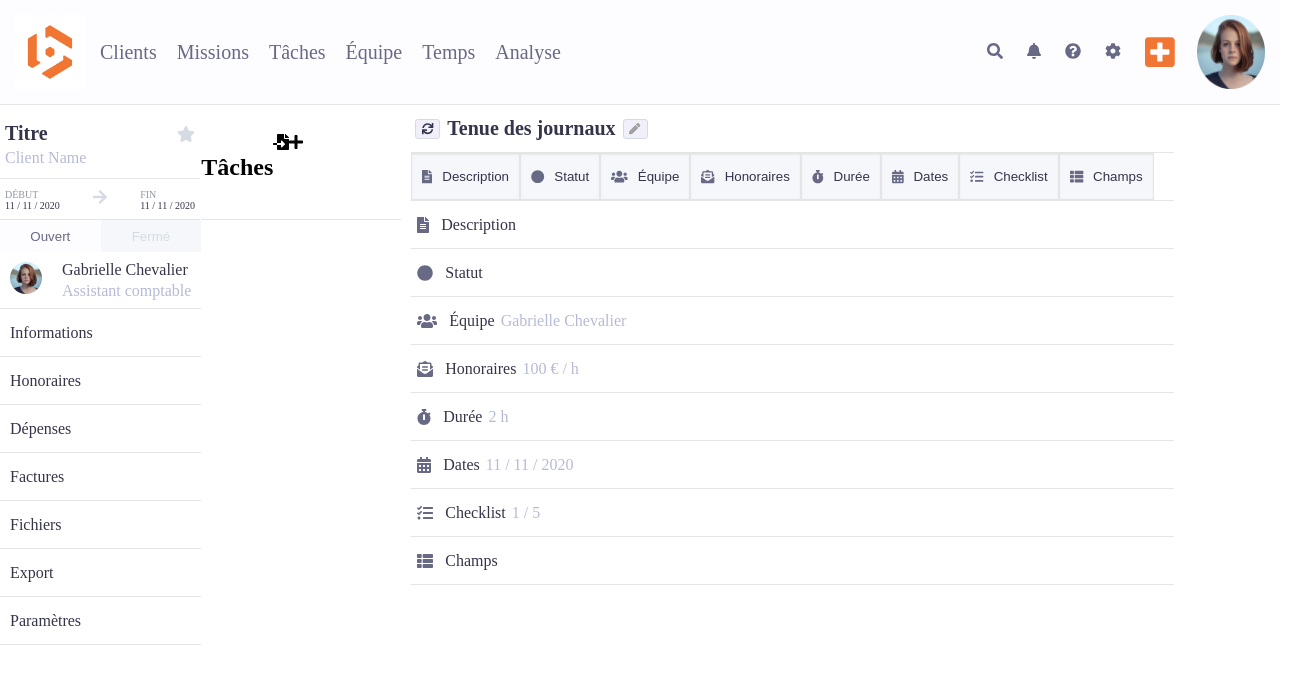
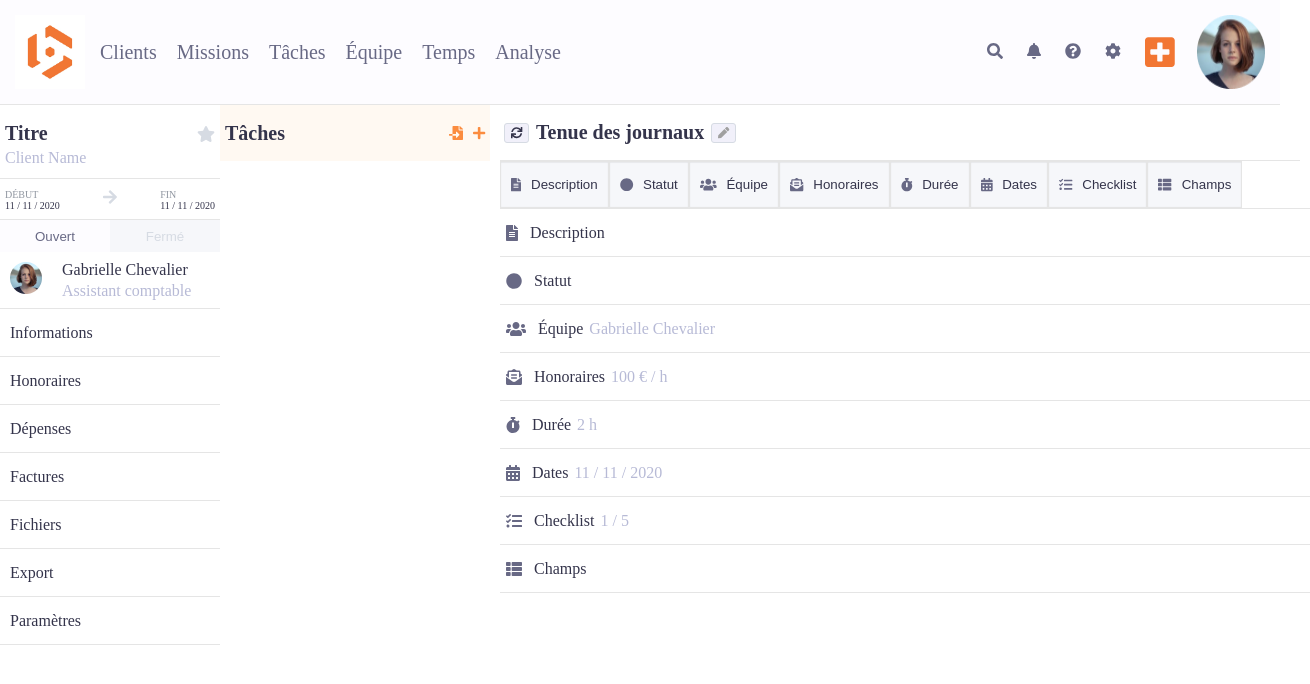
Before and after one commit to deepikabekal/Beeye-1.0, a React (Create React App) app: page / in a window 1280 px wide. Shown: the top 684 px of the page, 1310 px wide, since content can reach past the window. Built offline with nearby package versions, Linux system fonts and the light colour scheme.

Commit message:
added styles to task header and fixed section alignments

```diff
--- a/public/index.css
+++ b/public/index.css
@@ -12,6 +12,7 @@
   --backGroundColor: #ffffff;
   --greysDark0: #9096a0;
   --baseMed11: #b7bad6;
+  --accentLOrange11: #fff9f2;
 
   /* --dark: #000000;
   --darker: #111111;
@@ -37,6 +38,11 @@ body {
   padding: 20px 30px;
 } */
 
+/* rott div style */
+#root {
+  width: 100%;
+}
+
 /* common styles for multiple pages */
 .grayed-text {
   color: var(--lightGray);
--- a/src/components/LeftMenu/LeftMenuStyles.css
+++ b/src/components/LeftMenu/LeftMenuStyles.css
@@ -2,7 +2,7 @@
 
 .title-block-container {
   height: 105px;
-  width: 200px;
+  min-width: 220px;
   margin: 10px 0 0 0px;
   /* padding-left: 5px; */
   display: flex;
--- a/src/components/Task/TaskHeader.js
+++ b/src/components/Task/TaskHeader.js
@@ -6,8 +6,10 @@ function TaskHeader() {
   return (
     <div className="task-header-container">
       <h2 className="task-heading">Tâches</h2>
-      <FontAwesomeIcon icon={faFileImport} className="task-header-icon" />
-      <FontAwesomeIcon icon={faPlus} className="teak-header-icon" />
+      <div className="task-header-icons">
+        <FontAwesomeIcon icon={faFileImport} className="task-header-icon" />
+        <FontAwesomeIcon icon={faPlus} className="task-header-icon" />
+      </div>
     </div>
   );
 }
--- a/src/components/Task/TaskStyles.css
+++ b/src/components/Task/TaskStyles.css
@@ -1,4 +1,32 @@
 /* task header styles */
+
+/* .task-container {
+  padding: 10px;
+  width: 250px;
+} */
 .task-header-container {
+  height: 56px;
+  min-width: 270px;
+  /* margin: 10px 0 0 0px; */
+  padding-left: 5px;
   display: flex;
+  justify-content: space-between;
+  align-items: center;
+  background-color: var(--accentLOrange11);
 }
+
+.task-heading {
+  font-size: 20px;
+  color: var(--baseDark01);
+}
+
+.task-header-icons {
+  display: flex;
+  justify-content: space-between;
+  color: var(--accentOrange01);
+  font-size: 14px;
+}
+
+.task-header-icon {
+  margin: 0 5px;
+}
--- a/src/components/Task/index.js
+++ b/src/components/Task/index.js
@@ -4,7 +4,7 @@ import TaskHeader from "./TaskHeader";
 
 function Task() {
   return (
-    <div className="title-block-container div-border">
+    <div className="task-container">
       <TaskHeader />
     </div>
   );
--- a/src/components/TeamSection/Journaux/JournauxStyles.css
+++ b/src/components/TeamSection/Journaux/JournauxStyles.css
@@ -1,7 +1,14 @@
+.journaux-container {
+  width: 100%;
+}
+
 .journaux-header {
   display: flex;
+  width: 90%;
+  flex-grow: 1;
+  min-width: 800px;
   align-items: center;
-  height: 48px;
+  height: 56px;
   margin-left: 10px;
 }
 
--- a/src/components/TeamSection/Journaux/index.js
+++ b/src/components/TeamSection/Journaux/index.js
@@ -6,7 +6,7 @@ import "./JournauxStyles.css";
 import { faSync, faPen } from "@fortawesome/free-solid-svg-icons";
 function Journaux() {
   return (
-    <div>
+    <div className="journaux-container">
       <div className="journaux-header div-border">
         <Button btnClass="icon-btn" icon={faSync} iconClass="sync-icon-style" />
         <h2 className="section-heading">Tenue des journaux</h2>
```
